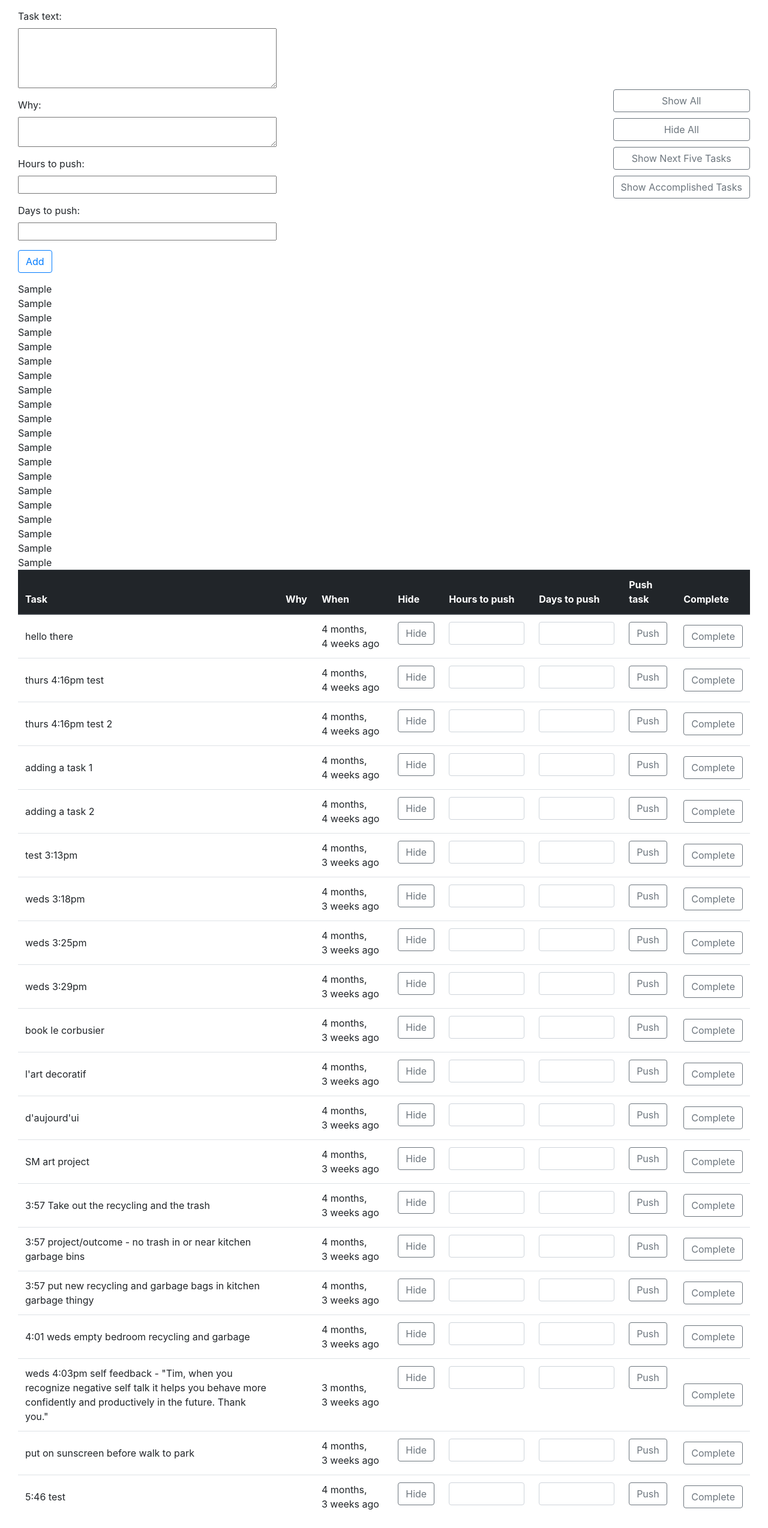
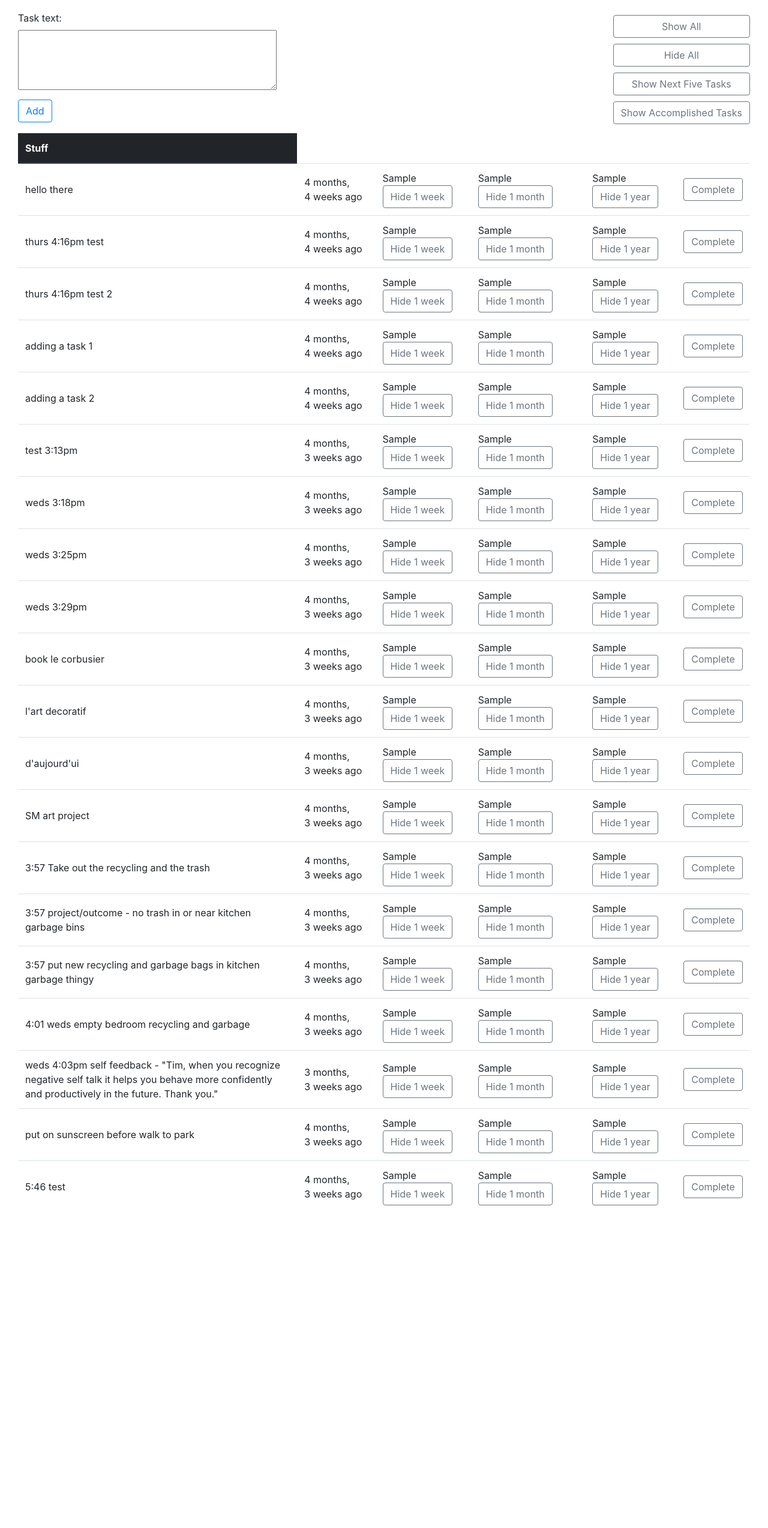
Before and after one commit to tjr226/initialtasks, a Django app: template myproject/templates/home.html in a window 1280 px wide. Shown: the part 16-2564 px from the top of the page at 60% size. After the commit the page ends 2026 px from the top, so only its background shows below. Run offline with Django 3.2, Linux system fonts and the light colour scheme; data comes from the database, SQL or seed files in the repository; both versions use the stored data as it was before the commit; the template is opened without the code that fills it: values that come from a table or form of the project are taken from there, most other values are stand-ins (such as "Sample title", 1, 10 or a date in 2020); parts of the project's set-up code (start-up, migrations or seed data) failed here and were passed over; some libraries are stand-ins or nearby versions.

Commit message:
switched to Hide by Week Month Year format

```diff
--- a/myproject/templates/home.html
+++ b/myproject/templates/home.html
@@ -106,14 +106,13 @@
         <thead class="thead-dark">
             <!-- first row of table -->
             <tr>
-                <th>Task</th>
-                <th>Why</th>
+                <th>Stuff</th>
+                <!-- <th>Task</th>
                 <th>When</th>
                 <th>Hide</th>
-                <th>Hours to push</th>
-                <th>Days to push</th>
-                <th>Push task</th>
-                <th>Complete</th>
+                <th>Hide 1 month</th>
+                <th>Hide 1 year</th> -->
+                <!-- <th>Complete</th> -->
             </tr>
         </thead>
         <tbody>
@@ -127,26 +126,24 @@
                     {{ task.task_text }}
                 </td>
 
-
-                <td class="align-middle">
-                    {{ task.why }}
-                </td>
                 <td class="align-middle">
                     {{ task.next_update_date|naturaltime }}
                 </td>
 
                 <!-- form for hide task button -->
-                <form method="post">
-                    {% csrf_token %}
-                    {{ hide_task_form.as_p }}
-                    <td>
-                        <!-- this input element is needed to identify which task -->
-                        <input value="{{task.id}}" name="task_id" type="hidden">
+                <!-- <td class="align-middle">
+                    <form method="post">
+                        {% csrf_token %}
+                        {{ hide_task_form.as_p }} -->
+
+                <!-- this input element is needed to identify which task -->
+                <!-- <input value="{{task.id}}" name="task_id" type="hidden">
                         <button type="submit" name="hide" class="btn btn-outline-secondary">Hide</button>
-                    </td>
-                </form>
 
-                <form method="post">
+                    </form>
+                </td> -->
+
+                <!-- <form method="post">
                     {% csrf_token %}
                     {{ push_task.as_p }}
 
@@ -165,7 +162,39 @@
                     </td>
 
                     </td>
-                </form>
+                </form> -->
+
+                <td class="align-middle">
+                    <form method="post">
+                        {% csrf_token %}
+                        {{ push_task_by_week.as_p }}
+                        <input value="{{task.id}}" name="task_id" type="hidden">
+                        <button type="push_task_by_week_button" name="push_task_by_week_button"
+                            class="btn btn-outline-secondary">Hide 1 week</button>
+                    </form>
+                </td>
+
+                <td class="align-middle">
+                    <form method="post">
+                        {% csrf_token %}
+                        {{ push_task_by_month.as_p }}
+                        <input value="{{task.id}}" name="task_id" type="hidden">
+                        <button type="push_task_by_month_button" name="push_task_by_month_button"
+                            class="btn btn-outline-secondary">Hide 1 month</button>
+                    </form>
+                </td>
+
+                <td class="align-middle">
+
+                <td class="align-middle">
+                    <form method="post">
+                        {% csrf_token %}
+                        {{ push_task_by_year.as_p }}
+                        <input value="{{task.id}}" name="task_id" type="hidden">
+                        <button type="push_task_by_year_button" name="push_task_by_year_button"
+                            class="btn btn-outline-secondary">Hide 1 year</button>
+                    </form>
+                </td>
 
                 <td class="align-middle">
 
@@ -177,7 +206,6 @@
                         <button type="complete_task_button" name="complete_task_button"
                             class="btn btn-outline-secondary">Complete</button>
                     </form>
-
 
                 </td>
             </tr>
--- a/myproject/todoapp/forms.py
+++ b/myproject/todoapp/forms.py
@@ -4,12 +4,10 @@ from .models import TaskModel
 class NewTaskForm(forms.ModelForm):
     # form for new tasks
 
-    hours_to_push = forms.IntegerField(required=False)
-    days_to_push = forms.IntegerField(required=False)
     class Meta:
         model = TaskModel
         # next line picks out the task_text field from the TaskModel
-        fields = ['task_text', 'why']
+        fields = ['task_text']
 
 class CompleteTaskButton(forms.ModelForm):
     # button to complete tasks
@@ -19,6 +17,26 @@ class CompleteTaskButton(forms.ModelForm):
 
 class PushTaskButton(forms.ModelForm):
     # combined button to push tasks by hours and days
+    class Meta:
+        model = TaskModel
+        fields = []
+
+
+class PushTaskByWeekButton(forms.ModelForm):
+    # push a task by one week
+    class Meta:
+        model = TaskModel
+        fields = []
+
+
+class PushTaskByMonthButton(forms.ModelForm):
+    # push a task by one month
+    class Meta:
+        model = TaskModel
+        fields = []
+
+class PushTaskByYearButton(forms.ModelForm):
+    #  push a task by a year
     class Meta:
         model = TaskModel
         fields = []
--- a/myproject/todoapp/models.py
+++ b/myproject/todoapp/models.py
@@ -8,10 +8,10 @@ class TaskModel(models.Model):
     task_text = models.TextField(max_length=4000)
 
     # why
-    why = models.TextField(
-        max_length=400,
-        default=""
-        )
+    # why = models.TextField(
+    #     max_length=400,
+    #     default=""
+    #     )
 
     # next date it will come up in the system
     next_update_date = models.DateTimeField(auto_now_add=True)
```
Also changed, not shown: myproject/todoapp/views.py (+76 -28 lines), myproject/db.sqlite3, myproject/todoapp/migrations/0012_remove_taskmodel_why.py (added).
